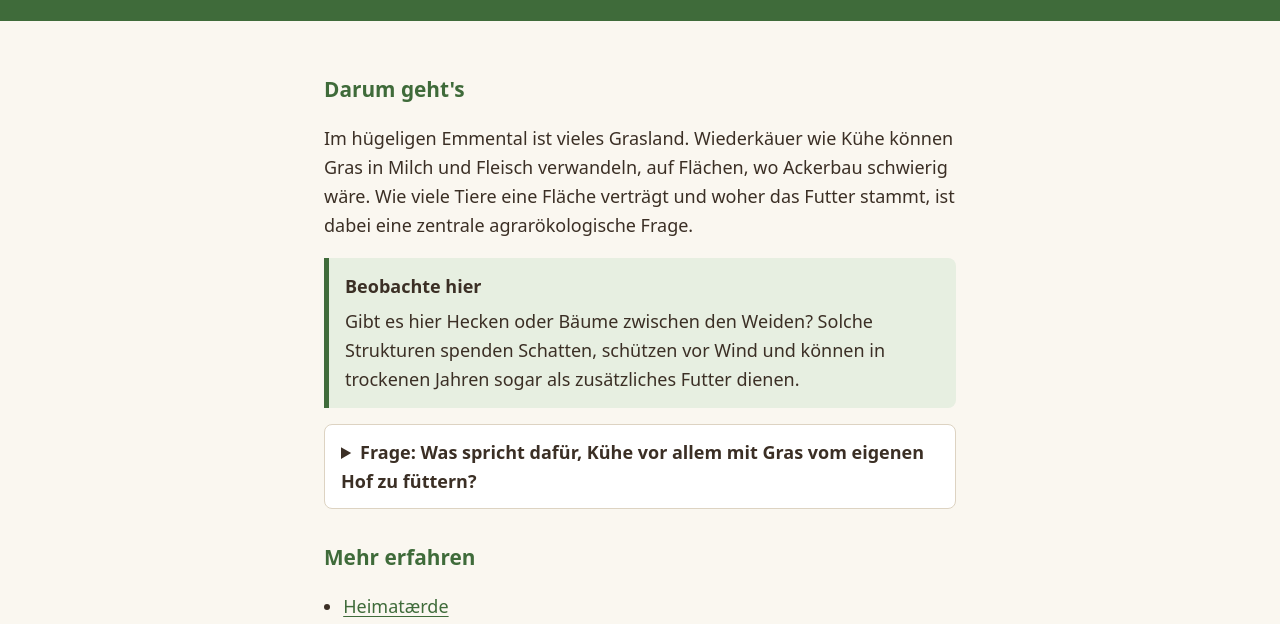
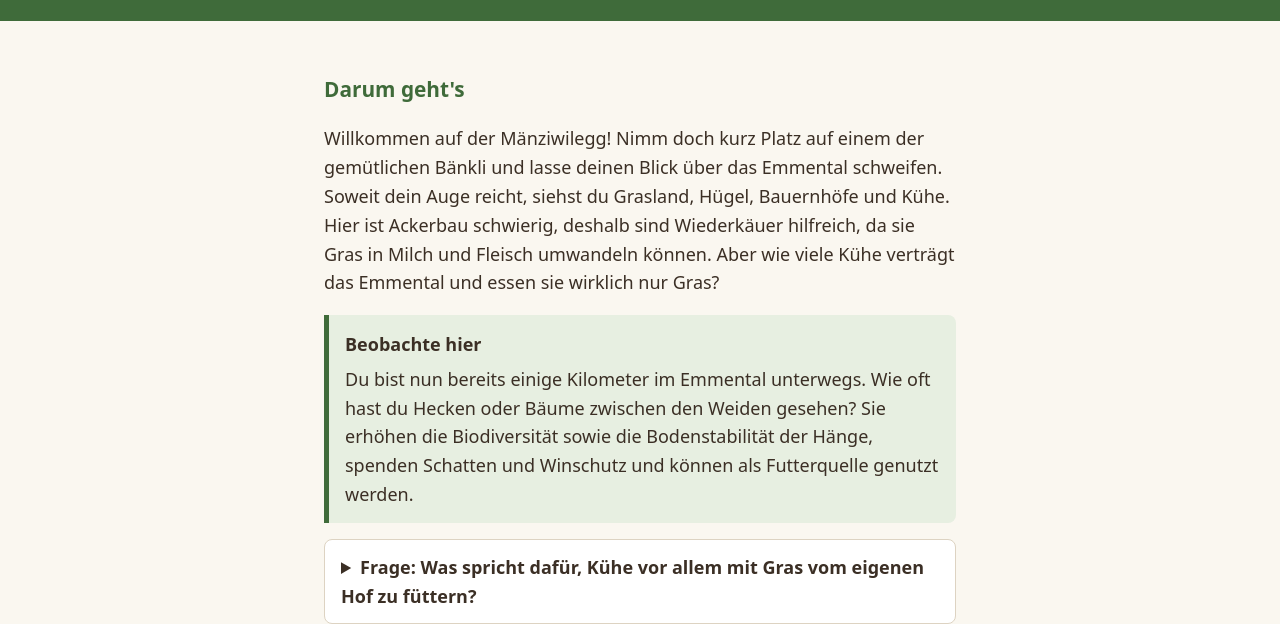
Before and after one commit to nonokor/agraroekologie-lehrpfad, a plain HTML site: page p3/index.html in a window 1280 px wide. Shown: the part 128-752 px from the top of the page. Drawn offline with Linux system fonts and the light colour scheme.

Commit message:
hochladen

```diff
--- a/p3/index.html
+++ b/p3/index.html
@@ -15,14 +15,14 @@
 <main>
 <!-- ===== Posten 3: Mänziwilegg – Texte hier bearbeiten ===== -->
 <h2>Darum geht's</h2>
-<p>Im hügeligen Emmental ist vieles Grasland. Wiederkäuer wie Kühe können Gras in Milch und
-Fleisch verwandeln, auf Flächen, wo Ackerbau schwierig wäre. Wie viele Tiere eine Fläche verträgt und
-woher das Futter stammt, ist dabei eine zentrale agrarökologische Frage.</p>
+<p>Willkommen auf der Mänziwilegg! Nimm doch kurz Platz auf einem der gemütlichen Bänkli und lasse deinen Blick über das Emmental schweifen.
+Soweit dein Auge reicht, siehst du Grasland, Hügel, Bauernhöfe und Kühe. Hier ist Ackerbau schwierig, deshalb sind Wiederkäuer hilfreich, da sie Gras in Milch und Fleisch umwandeln können.
+Aber wie viele Kühe verträgt das Emmental und essen sie wirklich nur Gras?</p>
 
 <div class="kasten">
 <strong>Beobachte hier</strong>
-<p>Gibt es hier Hecken oder Bäume zwischen den Weiden? Solche Strukturen spenden Schatten,
-schützen vor Wind und können in trockenen Jahren sogar als zusätzliches Futter dienen.</p>
+<p>Du bist nun bereits einige Kilometer im Emmental unterwegs. Wie oft hast du Hecken oder Bäume zwischen den Weiden gesehen?
+Sie erhöhen die Biodiversität sowie die Bodenstabilität der Hänge, spenden Schatten und Winschutz und können als Futterquelle genutzt werden.</p>
 </div>
 
 
```
Also changed, not shown: 6 other files.
